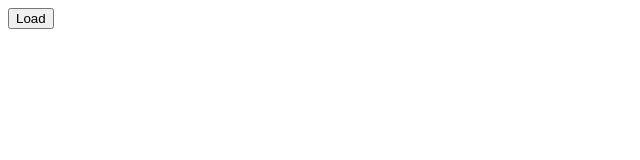
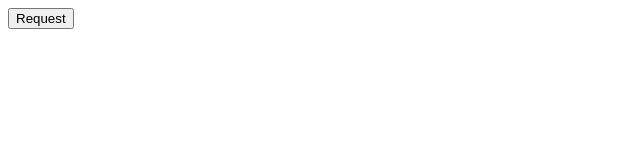
Before and after one commit to zluo-owo/test-iframe, a plain HTML site: page index.html in a window 1280 px wide. Shown: the full height of the page, 0-640 px from the left. Drawn offline with Linux system fonts and the light colour scheme.

Commit message:
Update index.html

```diff
--- a/index.html
+++ b/index.html
@@ -3,7 +3,7 @@
 
 <body>
 
-    <button id="requestButton"> Load </button>
+    <button id="requestButton"> Request </button>
 
 </body>
 
```
